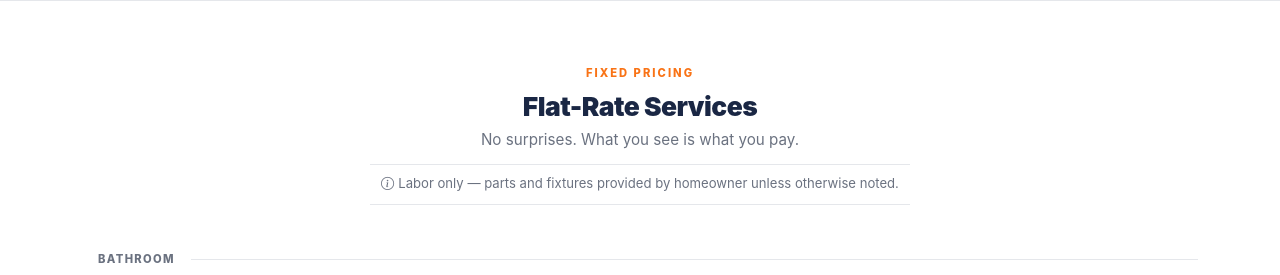
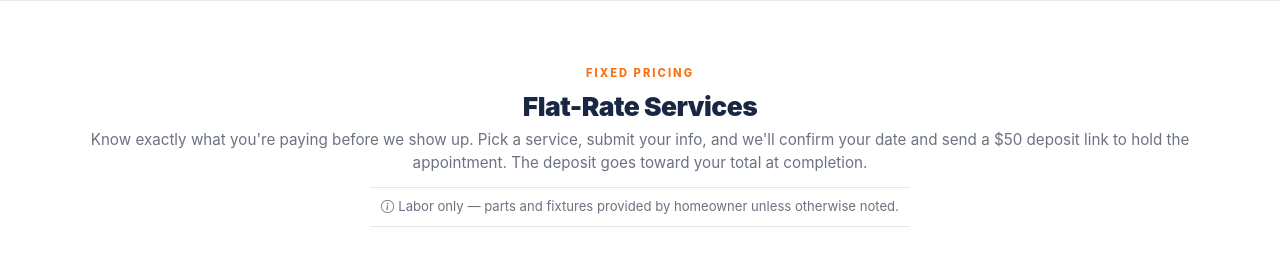
Before and after one commit to tblankenship87/north-orlando-handyman, a Flask app: page /book in a window 1280 px wide. Shown: the part 985-1260 px from the top of the page. Run offline with Flask 3, Linux system fonts and the light colour scheme.

Commit message:
Add flat-rate booking explanation — sets expectation for deposit and process flow

```diff
--- a/templates/book.html
+++ b/templates/book.html
@@ -225,7 +225,7 @@
   <div class="container">
     <div class="section-label text-center">Fixed Pricing</div>
     <h2 class="section-title">Flat-Rate Services</h2>
-    <p class="subtitle">No surprises. What you see is what you pay.</p>
+    <p class="subtitle">Know exactly what you're paying before we show up. Pick a service, submit your info, and we'll confirm your date and send a $50 deposit link to hold the appointment. The deposit goes toward your total at completion.</p>
     <p class="reservation-note"><i class="bi bi-info-circle me-1"></i>Labor only — parts and fixtures provided by homeowner unless otherwise noted.</p>
 
     {% for category in flat_rate_services %}
```
